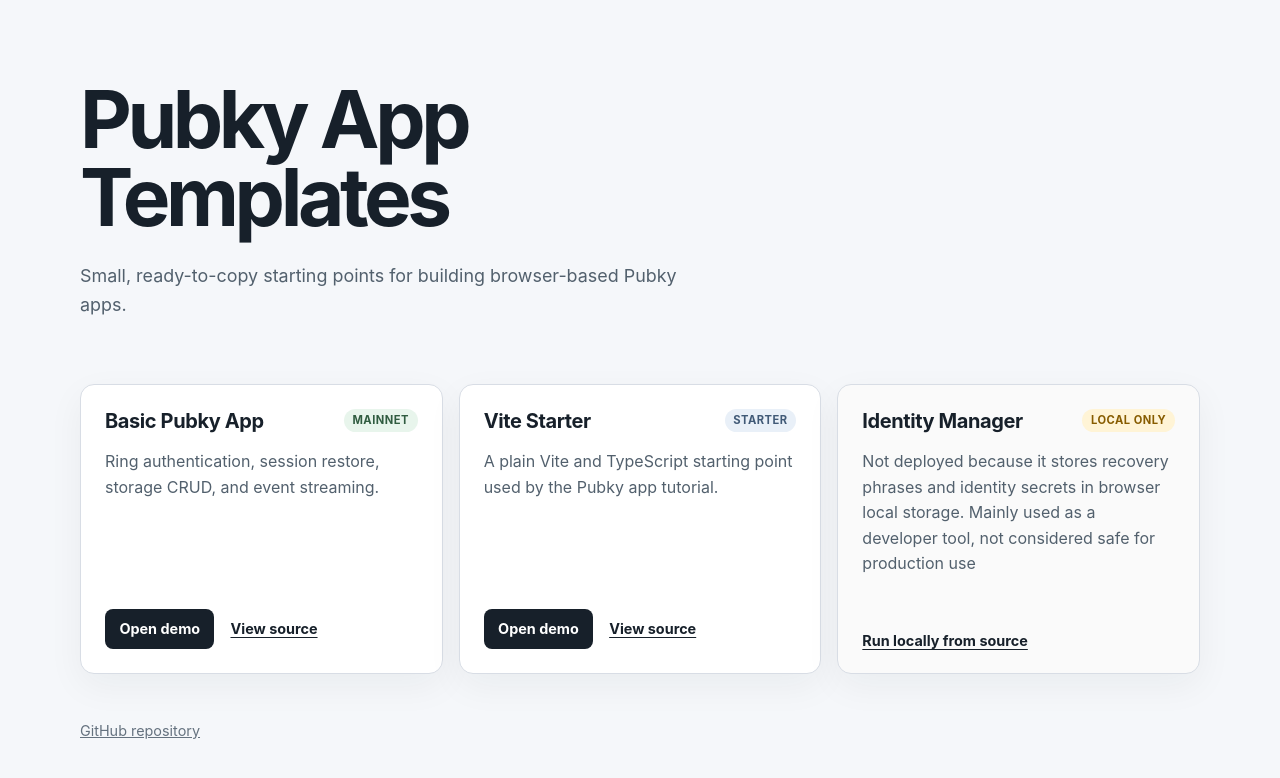
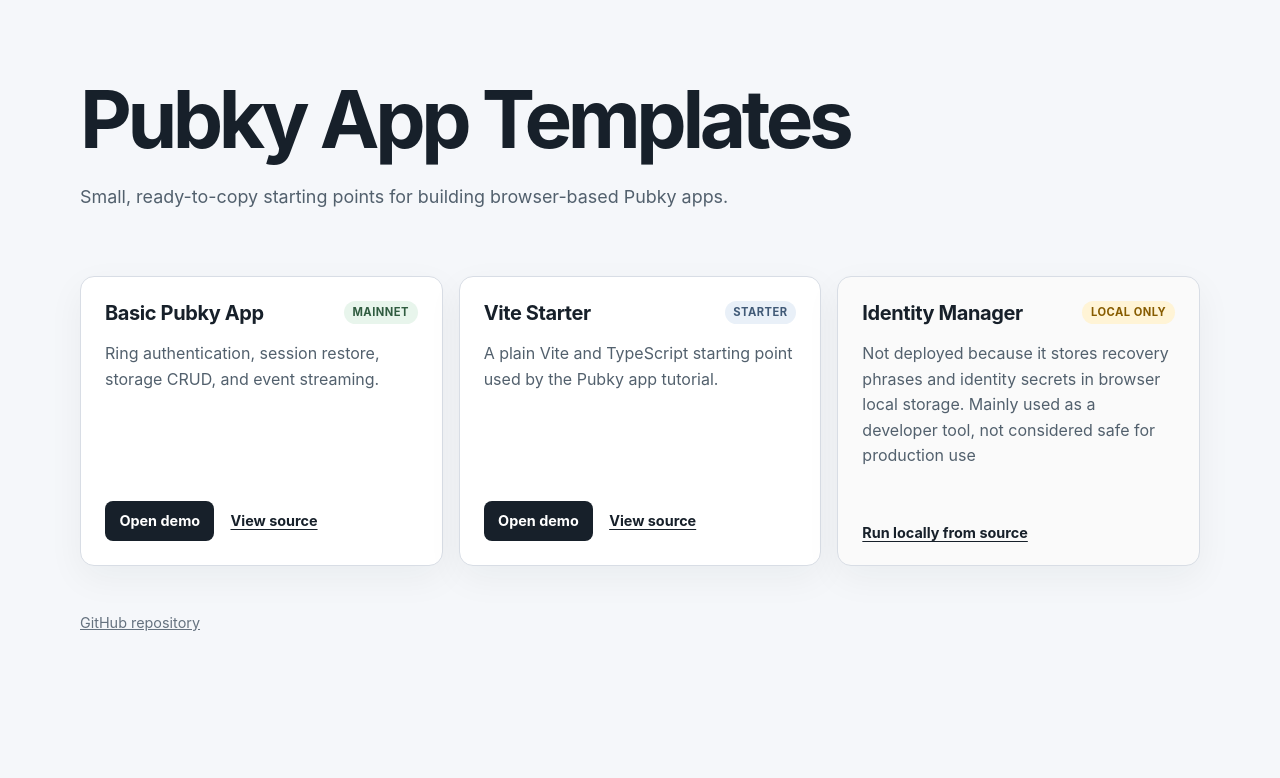
Before and after one commit to pubky/pubky-app-templates, a website: page pages/index.html in a window 1280 px wide. Drawn offline with Linux system fonts and the light colour scheme.

Commit message:
Let page header use desktop width

```diff
--- a/pages/style.css
+++ b/pages/style.css
@@ -18,8 +18,6 @@ main {
   padding: 5rem 0 2rem;
 }
 
-.hero { max-width: 720px; }
-
 h1 {
   margin: 0;
   font-size: clamp(2.5rem, 8vw, 5rem);
@@ -28,7 +26,6 @@ h1 {
 }
 
 .intro {
-  max-width: 620px;
   margin: 1.5rem 0 0;
   color: #52606d;
   font-size: 1.12rem;
```
